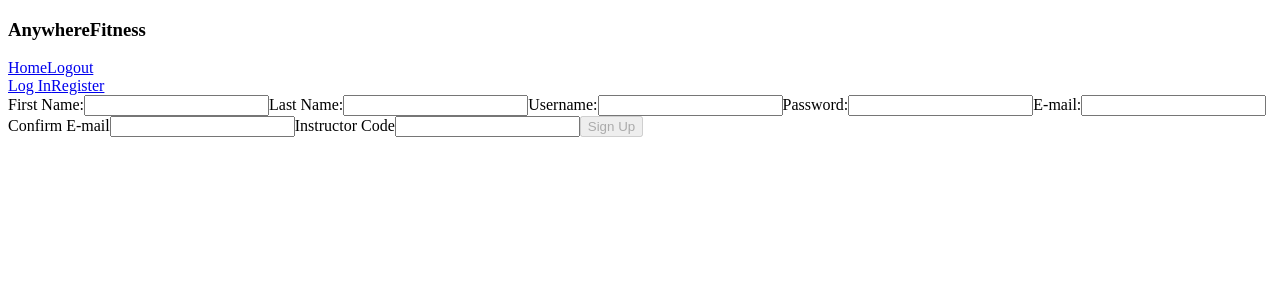
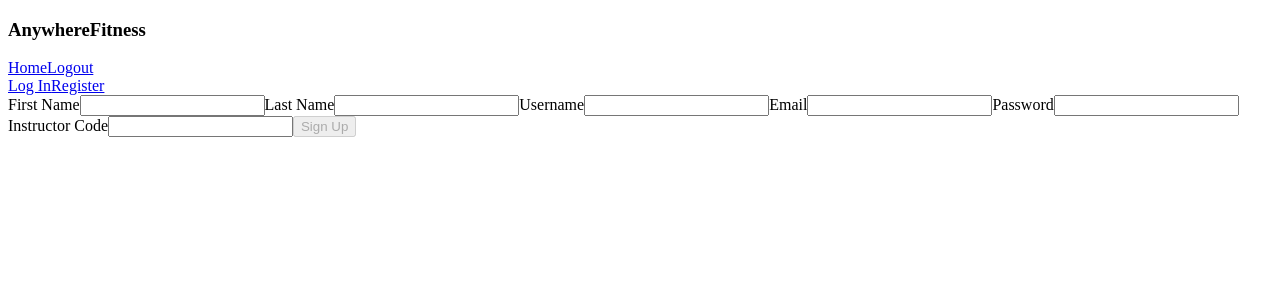
Before and after one commit to lanceturbes/anywhere-fitness-frontend, a React (Create React App) app: page /auth/register in a window 1280 px wide. Shown: the top 300 px of the page. Built offline with nearby package versions, Linux system fonts and the light colour scheme.

Commit message:
reworked register form

```diff
--- a/src/components/forms/LoginForm/LoginForm.jsx
+++ b/src/components/forms/LoginForm/LoginForm.jsx
@@ -1,5 +1,5 @@
 // Libraries
-import React, { useState } from 'react'
+import React, { useEffect, useState } from 'react'
 import { useNavigate } from 'react-router-dom'
 import axios from 'axios'
 import * as yup from "yup"
@@ -42,31 +42,33 @@ function LoginForm() {
     }
   }
 
+  // Validation
   function validate(inputName, inputValue) {
     yup.reach(loginSchema, inputName)
       .validate(inputValue)
       .then(() => {
         setFormErrors({
           ...formErrors,
-          [inputName]: ""
+          [inputName]: false
         })
-        if (formValues.username && formValues.password) {
-          setSubmitDisabled(false)
-        }
       })
       .catch(err => {
         setFormErrors({
           ...formErrors,
-          [inputName]: err.errors[0]
+          [inputName]: true
         })
         setSubmitDisabled(true)
       })
   }
 
+  useEffect(() => {
+    loginSchema.isValid(formValues).then(valid => setSubmitDisabled(!valid))
+  }, [formValues])
+
   return (
     <form handleSubmit={handleSubmit}>
       <label>
-        Username
+        {formErrors.username && <span classname="required">* </span>}Username
         <input
           name="username"
           type="text"
@@ -75,10 +77,8 @@ function LoginForm() {
         />
       </label>
 
-      {formErrors.username && <p>{formErrors.username}</p>}
-
       <label>
-        Password
+        {formErrors.password && <span classname="required">* </span>}Password
         <input
           name="password"
           type="password"
@@ -86,8 +86,6 @@ function LoginForm() {
           onChange={handleChange}
         />
       </label>
-
-      {formErrors.password && <p>{formErrors.password}</p>}
 
       <button disabled={submitDisabled}>Log In</button>
 
--- a/src/components/forms/RegisterForm/RegisterForm.jsx
+++ b/src/components/forms/RegisterForm/RegisterForm.jsx
@@ -2,26 +2,20 @@
 import React, { useEffect, useState } from 'react'
 import { Link } from 'react-router-dom'
 import axios from 'axios'
-import formSchema from '../../../schemas/formSchema'
+import registerSchema from '../../../schemas/registerSchema'
 import * as yup from 'yup'
 
 // Configuration
 import initialValues from "./initialValues.json"
+import { API_URL } from '../../../config'
 
 function RegisterForm() {
   const [formValues, setFormValues] = useState(initialValues)
   const [disabled, setDisabled] = useState(true)
   const [formErrors, setFormErrors] = useState(initialValues)
 
-  const validate = (name, value) => {
-    yup.reach(formSchema, name).validate(value)
-      .then(() => setFormErrors({ ...formErrors, [name]: '' }))
-      .catch(err => {
-        setFormErrors({ ...formErrors, [name]: err.errors[0] })
-      })
-  }
-
-  const handleChange = (e) => {
+  // Event Handlers
+  function handleChange(e) {
     validate(e.target.name, e.target.value)
     setFormValues({
       ...formValues,
@@ -29,7 +23,7 @@ function RegisterForm() {
     })
   }
 
-  const handleSubmit = (e) => {
+  function handleSubmit(e) {
     e.preventDefault()
     const registerPayload = {
       username: formValues.username,
@@ -39,26 +33,41 @@ function RegisterForm() {
       last_name: formValues.last_name,
       instructor_auth: formValues.instructorCode
     }
-    axios.post('https://anywhere-fitness-bwft5.herokuapp.com/api/auth/register', registerPayload)
+    axios.post(`${API_URL}/auth/register`, registerPayload)
       .then((res) => {
         window.localStorage.setItem('token', res.data.token)
       })
       .catch(err => {
-        console.log(err.message)
+        console.error(err.message)
       })
-      .finally(() => {
-        setFormValues(formValues)
+  }
+
+  // Validation
+  function validate(inputName, inputValue) {
+    yup.reach(registerSchema, inputName)
+      .validate(inputValue)
+      .then(() => {
+        setFormErrors({
+          ...formErrors,
+          [inputName]: false
+        })
+      })
+      .catch(() => {
+        setFormErrors({
+          ...formErrors,
+          [inputName]: true
+        })
       })
   }
 
   useEffect(() => {
-    formSchema.isValid(formValues).then(valid => setDisabled(!valid))
-
+    registerSchema.isValid(formValues).then(valid => setDisabled(!valid))
   }, [formValues])
 
   return (
     <form onSubmit={handleSubmit}>
-      <label>First Name:
+      <label>
+        {formErrors.first_name && <span classname="required">* </span>}First Name
         <input
           value={formValues.first_name}
           name="first_name"
@@ -67,8 +76,8 @@ function RegisterForm() {
         />
       </label>
 
-
-      <label>Last Name:
+      <label>
+        {formErrors.last_name && <span classname="required">* </span>}Last Name
         <input
           value={formValues.last_name}
           name="last_name"
@@ -77,8 +86,8 @@ function RegisterForm() {
         />
       </label>
 
-
-      <label>Username:
+      <label>
+        {formErrors.username && <span classname="required">* </span>}Username
         <input
           value={formValues.username}
           name="username"
@@ -87,8 +96,18 @@ function RegisterForm() {
         />
       </label>
 
+      <label>
+        {formErrors.email && <span classname="required">* </span>}Email
+        <input
+          value={formValues.email}
+          name="email"
+          type="email"
+          onChange={handleChange}
+        />
+      </label>
 
-      <label>Password:
+      <label>
+        {formErrors.password && <span classname="required">* </span>}Password
         <input
           value={formValues.password}
           name="password"
@@ -97,26 +116,8 @@ function RegisterForm() {
         />
       </label>
 
-
-      <label>E-mail:
-        <input
-          value={formValues.email}
-          name="email"
-          type="text"
-          onChange={handleChange}
-        />
-      </label>
-
-      <label>Confirm E-mail
-        <input
-          value={formValues.emailConfirm}
-          name="emailConfirm"
-          type="text"
-          onChange={handleChange}
-        />
-      </label>
-
-      <label>Instructor Code
+      <label>
+        Instructor Code
         <input
           value={formValues.instructorCode}
           name="instructorCode"
@@ -126,7 +127,7 @@ function RegisterForm() {
       </label>
 
       <Link to={`/dashboard`}>
-        <button className="btn" type="submit" disabled={disabled}>Sign Up</button>
+        <button disabled={disabled}>Sign Up</button>
       </Link>
 
     </form>
--- a/src/components/forms/RegisterForm/initialValues.json
+++ b/src/components/forms/RegisterForm/initialValues.json
@@ -4,6 +4,5 @@
   "username": "",
   "password": "",
   "email": "",
-  "emailConfirm": "",
   "instructorCode": ""
 }
--- a/src/schemas/formSchema.js
+++ /dev/null
@@ -1,39 +0,0 @@
-import * as yup from 'yup';
-
-const formSchema = yup.object().shape({
-    first_name:yup
-                .string()
-                .trim()
-                .required('Correct name is required')
-                .min(3),
-    last_name:yup
-                .string()
-                .trim()
-                .required('Correct name is required')
-                .min(3),
-    username:yup
-                .string()
-                .trim()
-                .required('username is required')
-                .min(6),
-    password:yup
-                .string()
-                .required('Password is required')
-                .min(8),
-    email:yup
-            .string()
-            .email()
-            .required('Email is required'),
-    emailConfirm:yup
-                    .string()
-                    .when("email", {
-                        is: val => (val && val.length > 0 ? true : false),
-                        then: yup.string().oneOf(
-                          [yup.ref("email")],
-                          "Email address needs to be the same"
-                        )
-                      }),
-    instructorCode: yup.string()
-
-})
-export default formSchema;
--- a/src/schemas/loginSchema.js
+++ b/src/schemas/loginSchema.js
@@ -3,10 +3,10 @@ import * as yup from 'yup';
 const loginSchema = yup.object().shape({
   username: yup
     .string()
-    .required('Username Required'),
+    .required(),
   password: yup
     .string()
-    .required('Password Required')
+    .required()
 });
 
 export default loginSchema;
--- /dev/null
+++ b/src/schemas/registerSchema.js
@@ -0,0 +1,27 @@
+import * as yup from 'yup';
+
+const registerSchema = yup.object().shape({
+  first_name: yup
+    .string()
+    .trim()
+    .required(),
+  last_name: yup
+    .string()
+    .trim()
+    .required(),
+  username: yup
+    .string()
+    .trim()
+    .required(),
+  email: yup
+    .string()
+    .email()
+    .required(),
+  password: yup
+    .string()
+    .required()
+    .min(8),
+  instructorCode: yup.string()
+
+})
+export default registerSchema;
```
